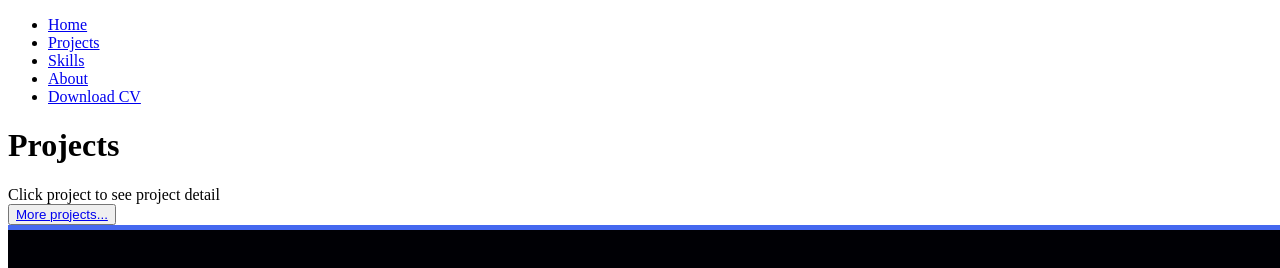
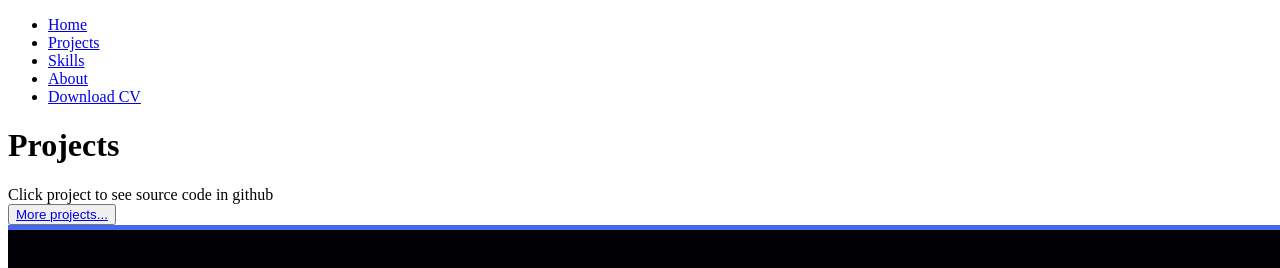
Before and after one commit to superXdev/portfolio-next, a Next.js app: page /projects in a window 1280 px wide. Shown: the top 268 px of the page. Built offline with nearby package versions, Linux system fonts and the light colour scheme.

Commit message:
style: change text span at file project.js

```diff
--- a/src/pages/projects.js
+++ b/src/pages/projects.js
@@ -73,7 +73,7 @@ function ContainerProject({ children }) {
         <div>
           <h1 className="text-3xl">Projects</h1>
           <span className="block text-sm">
-            Click project to see project detail
+            Click project to see source code in github
           </span>
         </div>
         <button className="cursor-pointer">
```
